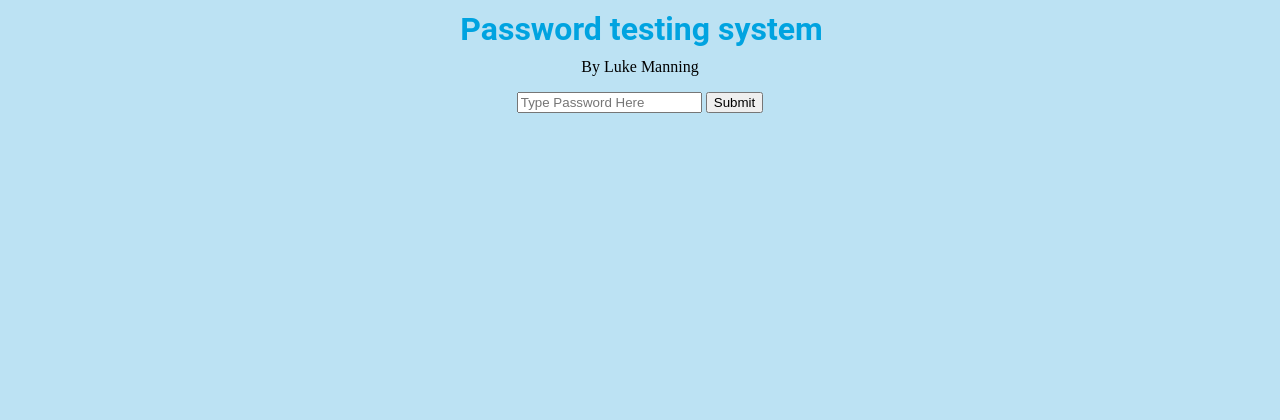
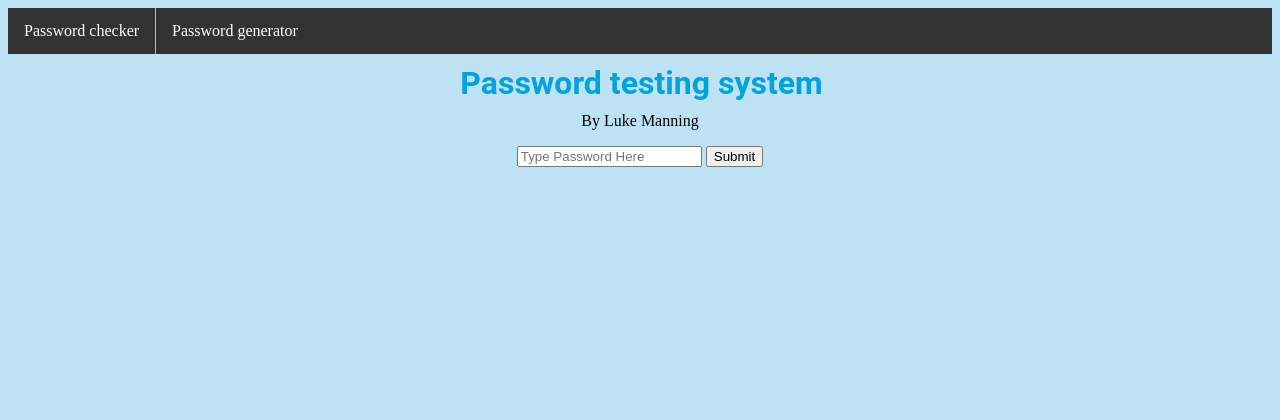
Before and after one commit to lsm2002/password-checker, a Flask app: page / in a window 1280 px wide. Shown: the top 420 px of the page. Run offline with Flask 2, Linux system fonts and the light colour scheme; some libraries are stand-ins or nearby versions.

Commit message:
Added navbar and generator page
Works on #5

```diff
--- a/main.py
+++ b/main.py
@@ -139,7 +139,11 @@ def passwordchecker(password):
 socketio = SocketIO(APP)
 @APP.route('/')
 def main():
-    return render_template('main.j2', text="WOW")
+    return render_template('main.j2')
+
+@APP.route('/generator')
+def generator():
+	return render_template('generator.j2')
 
 @APP.route('/styles')
 def styles():
--- a/templates/main.j2
+++ b/templates/main.j2
@@ -22,6 +22,7 @@
 		</script>
 	</head>
 	<body>
+		{%include 'navbar.j2'%}
 		<h1>Password testing system</h1>
 		<p> By Luke Manning </p>
 		<input placeholder="Type Password Here", id="textbox", type="text", class="Watermark">
--- /dev/null
+++ b/templates/navbar.j2
@@ -0,0 +1,8 @@
+<html>
+	<body>
+		<ul>
+			<li><a href="/">Password checker</a></li>
+			<li><a href="/generator">Password generator</a></li>
+		</ul>
+	</body>
+<html>
--- a/templates/styles.css
+++ b/templates/styles.css
@@ -28,3 +28,35 @@ p{
 	background-color: red;
 	width: 0%;
 }
+ul {
+  list-style-type: none;
+  margin: 0;
+  padding: 0;
+  overflow: hidden;
+  background-color: #333;
+}
+
+li {
+  float: left;
+  border-right:1px solid #bbb;
+}
+
+li:last-child {
+  border-right: none;
+}
+
+li a {
+  display: block;
+  color: white;
+  text-align: center;
+  padding: 14px 16px;
+  text-decoration: none;
+}
+
+li a:hover:not(.active) {
+  background-color: #111;
+}
+
+.active {
+  background-color: #4CAF50;
+}
```
Also changed, not shown: templates/generator.j2 (added, +15 -0 lines).
